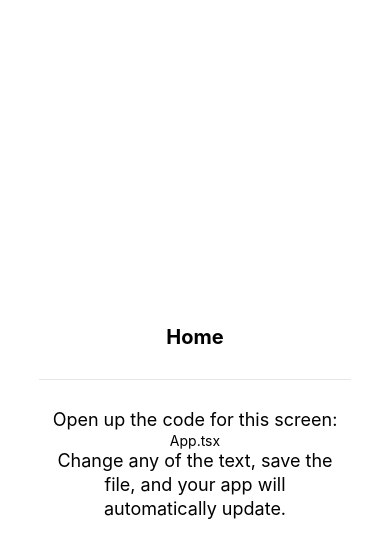
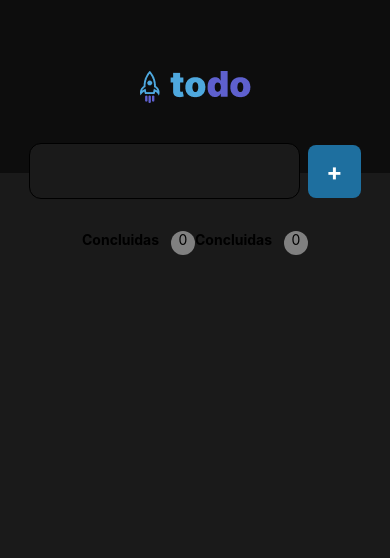
Before and after one commit to wessilva/TodoNative, a React Native app: screen / in a window 390 px wide. Shown: the top 558 px of the page. Built offline with nearby package versions, Linux system fonts and the light colour scheme.

Commit message:
Adiciona estrutura inicial do aplicativo com componentes principais e estilos

```diff
--- a/App.tsx
+++ b/App.tsx
@@ -1,13 +1,20 @@
-import { ScreenContent } from 'components/ScreenContent';
+import { ScreenContent } from './src/ScreenContent';
 import { StatusBar } from 'expo-status-bar';
 
 import './global.css';
-
+import { Text } from 'react-native';
+import { View } from 'react-native';
 export default function App() {
   return (
-    <>
-      <ScreenContent title="Home" path="App.tsx" />
+    <View className={styles.container}>
+      <ScreenContent  >
+
+      </ScreenContent>
       <StatusBar style="auto" />
-    </>
+    </View>
   );
 }
+
+const styles = {
+  container: `flex-1  justify-center bg-[#1A1A1A]`,
+}
--- /dev/null
+++ b/nativewind-env.d.ts
@@ -0,0 +1,3 @@
+/// <reference types="nativewind/types" />
+
+// NOTE: This file should not be edited and should be committed with your source code. It is generated by NativeWind.
--- /dev/null
+++ b/src/EditScreenInfo.tsx
@@ -0,0 +1,29 @@
+import { Text, View } from 'react-native';
+
+export const EditScreenInfo = ({ path }: { path: string }) => {
+  const title = 'Open up the code for this screen:';
+  const description =
+    'Change any of the text, save the file, and your app will automatically update.';
+
+  return (
+    <View>
+      <View className={styles.getStartedContainer}>
+        <Text className={styles.getStartedText}>{title}</Text>
+        <View className={styles.codeHighlightContainer + styles.homeScreenFilename}>
+          <Text>{path}</Text>
+        </View>
+        <Text className={styles.getStartedText}>{description}</Text>
+      </View>
+    </View>
+  );
+};
+
+const styles = {
+  codeHighlightContainer: `rounded-md px-1`,
+  getStartedContainer: `items-center mx-12`,
+  getStartedText: `text-lg leading-6 text-center`,
+  helpContainer: `items-center mx-5 mt-4`,
+  helpLink: `py-4`,
+  helpLinkText: `text-center`,
+  homeScreenFilename: `my-2`,
+};
--- /dev/null
+++ b/src/ScreenContent.tsx
@@ -0,0 +1,27 @@
+import { Text, View } from 'react-native';
+
+import { EditScreenInfo } from './EditScreenInfo';
+import { Header } from './components/Header/Header';
+import { MainInput } from './components/MainInput/MainInput';
+import { ContadorTarefas } from './components/ContadorTarefas/ContadorTarefas';
+type ScreenContentProps = {
+
+
+  children?: React.ReactNode;
+};
+
+export const ScreenContent = ({ children }: ScreenContentProps) => {
+  return (
+    <View className={styles.container}>
+
+
+      <Header />
+      <MainInput />
+      <ContadorTarefas />
+    </View>
+  );
+};
+const styles = {
+  container: `items-center flex-1 justify-start bg-[]`,
+
+};
--- /dev/null
+++ b/src/components/ContadorTarefas/ContadorCriadas/ContadorCriadas.tsx
@@ -0,0 +1,12 @@
+import { Text, View } from "react-native";
+
+
+export const ContadorCriadas = () => {
+
+    return (
+        <View className="flex-row gap-3" >
+            <Text className="font-bold color-[#4EA8DE]  ">Concluidas</Text>
+            <Text className="rounded-xl text-center bg-[#808080] w-6 h-6">0</Text>
+        </View>
+    );
+}
--- /dev/null
+++ b/src/components/ContadorTarefas/ContadorTarefas.tsx
@@ -0,0 +1,13 @@
+import { View } from "react-native"
+import { ContadorCriadas } from "./ContadorCriadas/ContadorCriadas"
+import { ContadorConcluidas } from "./ContatorConcluidas/ContadorConcluidas"
+
+export const ContadorTarefas = () => {
+
+    return (
+        <View className="flex-row justify-between w-[327] mt-8 ">
+            <ContadorCriadas />
+            <ContadorConcluidas />
+        </View>
+    )
+}
--- /dev/null
+++ b/src/components/ContadorTarefas/ContatorConcluidas/ContadorConcluidas.tsx
@@ -0,0 +1,12 @@
+import { Text, View } from "react-native";
+
+
+export const ContadorConcluidas = () => {
+
+    return (
+        <View className="flex-row gap-3" >
+            <Text className="font-bold color-[#5E60CE]  ">Concluidas</Text>
+            <Text className="rounded-xl text-center bg-[#808080] w-6 h-6">0</Text>
+        </View>
+    );
+}
--- /dev/null
+++ b/src/components/Header/Header.tsx
@@ -0,0 +1,16 @@
+import { Image, View } from "react-native";
+
+
+export const Header = () => {
+    return (
+        <View className={styles.Container}>
+            <Image className={styles.Logo} source={require('../../assets/Logo.png')} />
+        </View>
+    );
+}
+
+const styles = {
+    Container: 'bg-[#0D0D0D] h-[173px] w-full flex justify-center items-center',
+    Logo: ''
+
+}
--- /dev/null
+++ b/src/components/MainButton/MainButton.tsx
@@ -0,0 +1,20 @@
+import { Button, View, TouchableOpacity, Text } from "react-native"
+
+
+export const MainButton = () => {
+    return (
+        <TouchableOpacity className='rounded-lg flex justify-center items-center bg-[#1E6F9F] w-[53px] h-[53px]'>
+
+            <Text className={styles.ButtonText}>+</Text>
+
+
+        </TouchableOpacity>
+
+    )
+}
+
+
+const styles = {
+    ButtonStyle: 'flex  bg-[#1E6F9F] w-[56px] h-[56px]',
+    ButtonText: 'text-[#fff] text-[24px] font-bold'
+}
--- /dev/null
+++ b/src/components/MainInput/MainInput.tsx
@@ -0,0 +1,23 @@
+import { TextInput, View } from "react-native"
+import { MainButton } from "../MainButton/MainButton";
+
+
+
+export const MainInput = () => {
+
+    return (
+        <View className='gap-2 flex-row ali  justify-center items-center mt-[-30px]'>
+
+            <TextInput className='bg-[#1A1A1A] w-[271px] h-[56px] rounded-xl border-black border  ' />
+
+            <MainButton />
+
+        </View>
+    );
+}
+
+const styles = {
+    Container: 'flex   justify-center items-center',
+    InputStyle: 'bg-[#1A1A1A] w-[271px] h-[56px] rounded-xl border-black border  ',
+
+}
--- a/tailwind.config.js
+++ b/tailwind.config.js
@@ -1,6 +1,6 @@
 /** @type {import('tailwindcss').Config} */
 module.exports = {
-  content: ['./App.{js,ts,tsx}', './components/**/*.{js,ts,tsx}'],
+  content: ['./App.{js,ts,tsx}', './src/components/**/*.{js,ts,tsx}'],
 
   presets: [require('nativewind/preset')],
   theme: {
```
Also changed, not shown: src/Container.tsx (added, +9 -0 lines), src/assets/Logo.png (added).
